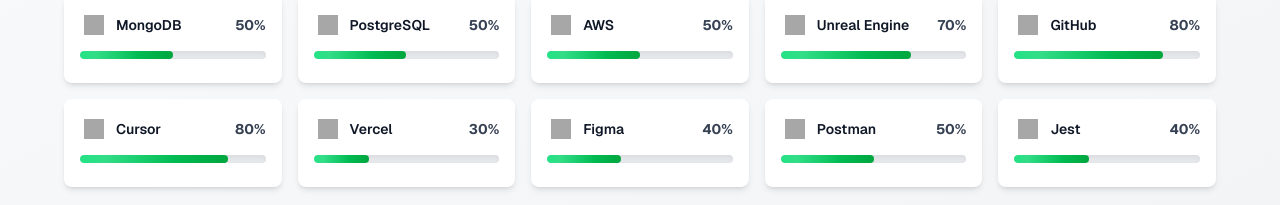
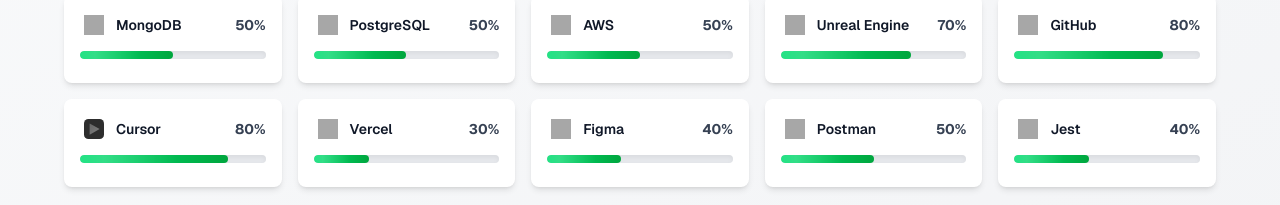
Before and after one commit to toniliang-10/toniliang, a Next.js app: page / in a window 1280 px wide. Both pictures are taken after a click on the button "Tools & Platforms". Shown: the part 1762-1967 px from the top of the page. Built offline with nearby package versions, Linux system fonts and the light colour scheme; grey boxes are pictures that could not be loaded.

Commit message:
black and white logos

```diff
--- a/app/page.tsx
+++ b/app/page.tsx
@@ -276,7 +276,7 @@
       AWS: 'amazonaws',
       'Unreal Engine': 'unrealengine',
       GitHub: 'github',
-      Cursor: 'cursor',
+      Cursor: '/cursor-local',
       Vercel: 'vercel',
       Figma: 'figma',
       Postman: 'postman',
@@ -284,6 +284,14 @@
     };
     const slug = slugMap[name];
     if (slug) {
+      // Local override for Cursor icon
+      if (slug === '/cursor-local') {
+        return (
+          <span className="inline-flex items-center justify-center w-7 h-7 rounded-md bg-white">
+            <img src="/cursor.svg" alt="Cursor logo" className="w-5 h-5 opacity-90 grayscale" />
+          </span>
+        );
+      }
       return (
         <span className="inline-flex items-center justify-center w-7 h-7 rounded-md bg-white">
           <img
```
Also changed, not shown: public/cursor.svg (added).
